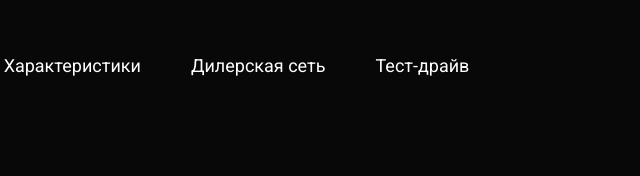
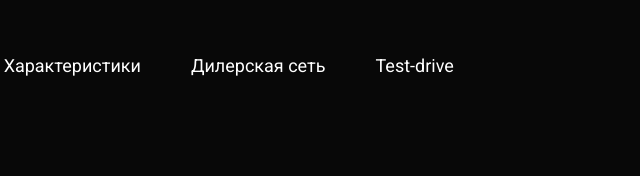
Before and after one commit to 88Vlad/mercedes, a plain HTML site: page index.html in a window 1280 px wide. Shown: the top 176 px of the page, 315-955 px from the left. Drawn offline with Linux system fonts and the light colour scheme.

Commit message:
add test

```diff
--- a/index.html
+++ b/index.html
@@ -40,7 +40,7 @@
 							</li>
 							<li class="menu-list__item">
 								<a href="#contacts" class="menu-list__link">
-									Тест-драйв
+									Test-drive
 								</a>
 							</li>
 						</ul>
```
